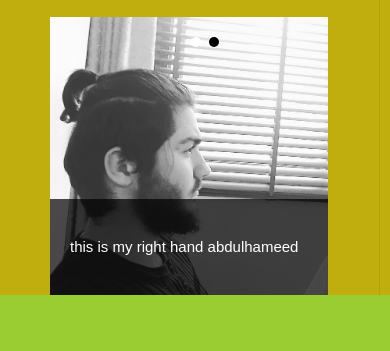
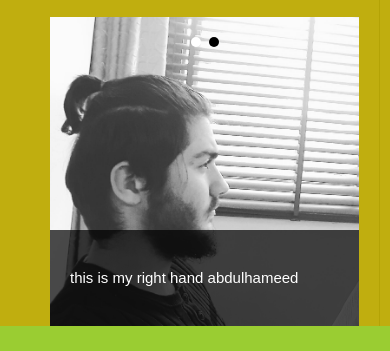
Before and after one commit to homsi1123/Mr-Italiano, a plain HTML site: page index.html in a window 390 px wide. Shown: the part 749-1100 px from the top of the page. Drawn offline with Linux system fonts and the light colour scheme.

Commit message:
Update home.css

```diff
--- a/css/home.css
+++ b/css/home.css
@@ -220,8 +220,24 @@ footer {
 }
 
 @media screen and (max-width: 500px) {
+	nav {
+		width: 100%;
+	}
+	.container {
+		width: 100%;
+	}
 	.main-content {
 		display: block;
+		width: 100%;
+	}
+	.main-content img {
+		width: 100%;
+	}
+	.cycle-next {
+		left: 92%;
+	}
+	.slide{
+		width: 100%;
 	}
 	.main-for-real {
 		width: 100%;
```
